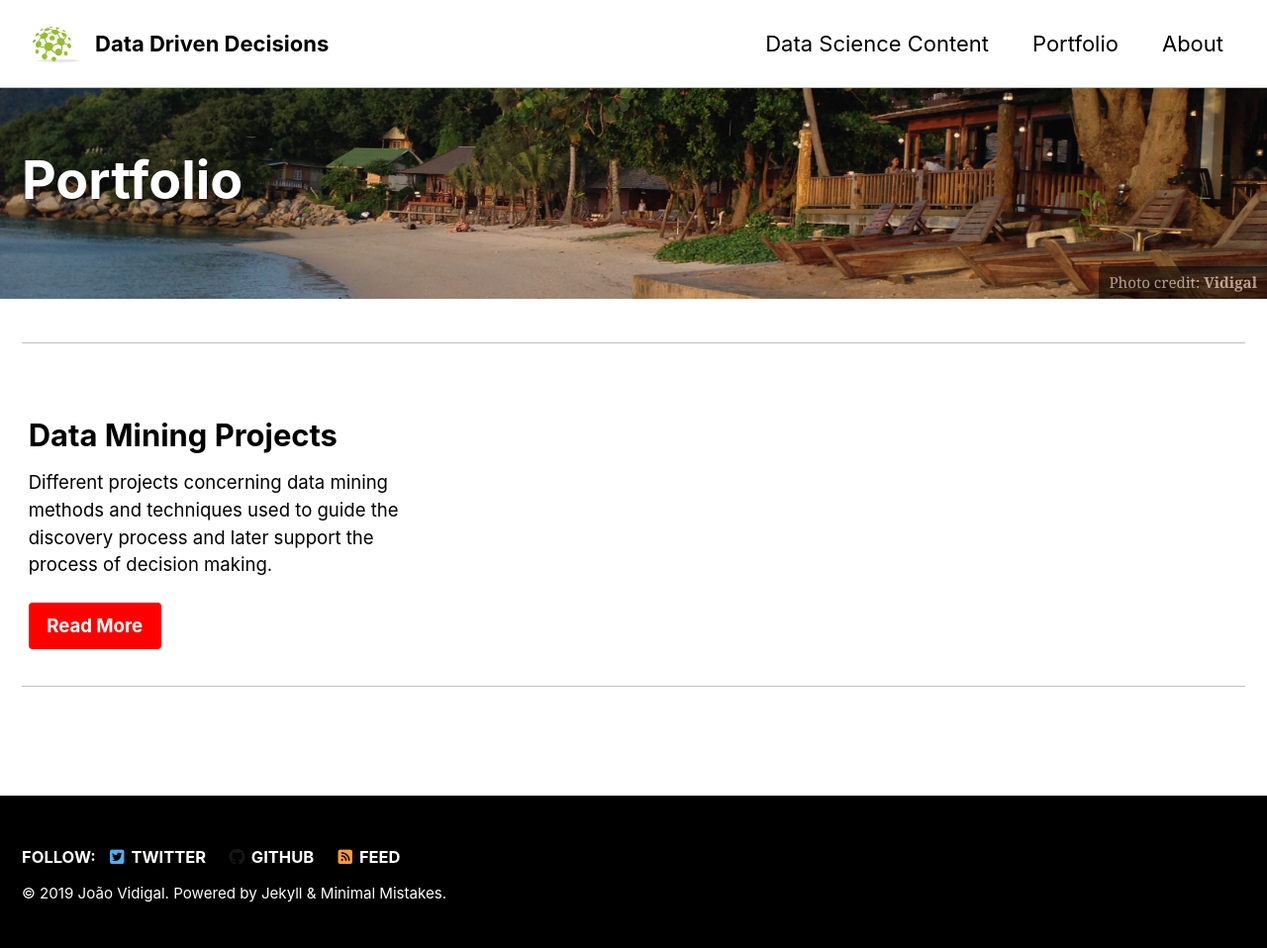
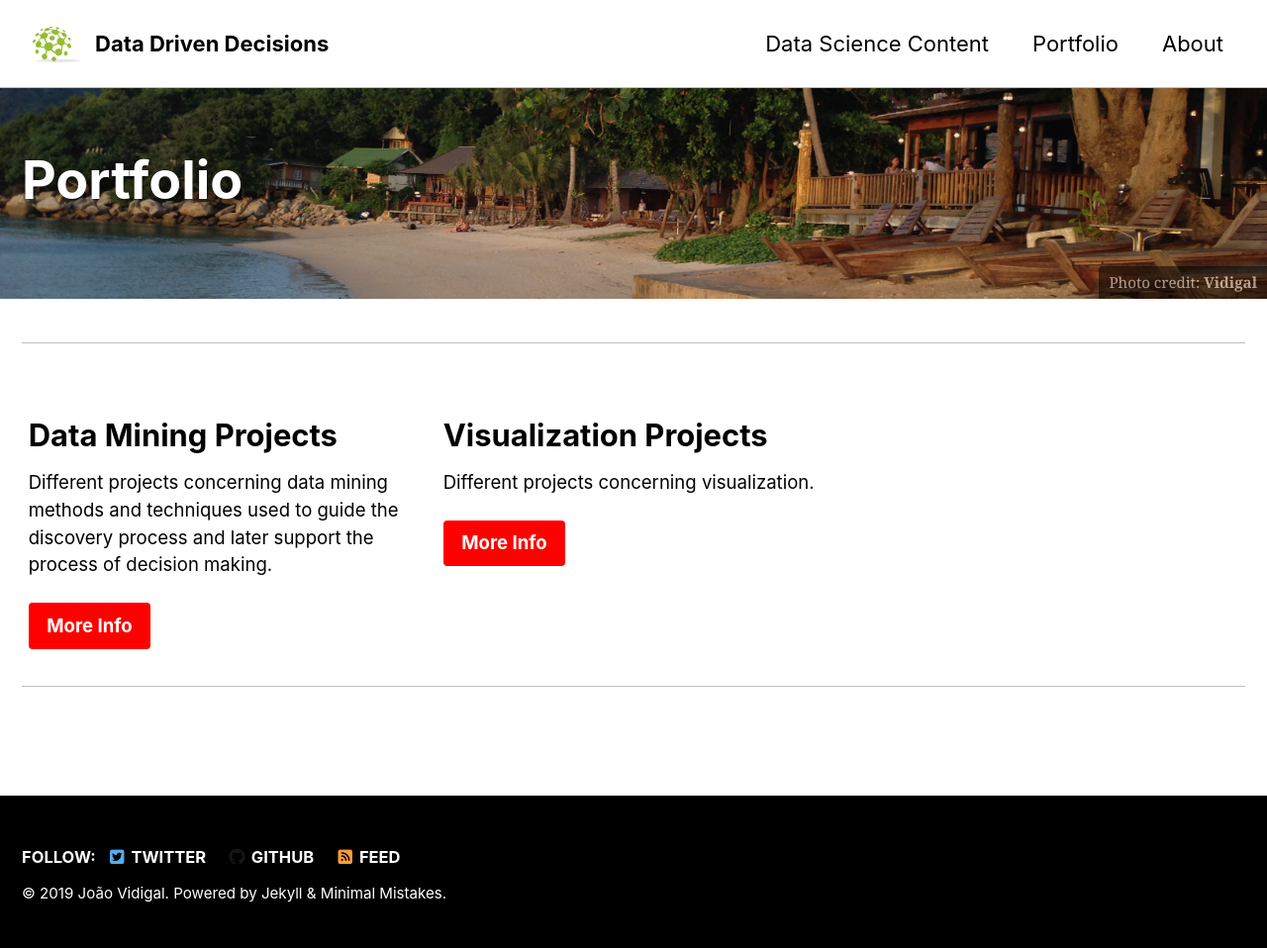
Before and after one commit to vidigaljoao/vidigaljoao.github.io, a Jekyll site: the page built from _pages/portfolio.md, in a window 1280 px wide. Shown: the whole page at 99% size. Built offline with Jekyll 4.4.1, drawn with Linux system fonts in a browser that asks for light colours; cached includes are drawn as plain includes; nearby versions of some CDN libraries.

```diff
--- a/_pages/portfolio.md
+++ b/_pages/portfolio.md
@@ -14,10 +14,13 @@ feature_row:
   - title: "Data Mining Projects"
     excerpt: "Different projects concerning data mining methods and techniques used to guide the discovery process and later support the process of decision making."
     url: "https://github.com/vidigaljoao/Data-Mining"
-    btn_label: "Read More"
+    btn_label: "More Info"
     btn_class: "btn--primary"
-  - title: #"Placeholder 2"
-    excerpt: #"This is some sample content that goes here with **Markdown** formatting."
+  - title: "Visualization Projects"
+    excerpt: "Different projects concerning visualization."
+    url: "https://github.com/vidigaljoao/visualization"
+    btn_label: "More Info"
+    btn_class: "btn--primary"
   - title: #"Placeholder 3"
     excerpt: #"This is some sample content that goes here with **Markdown** formatting."
 
```
